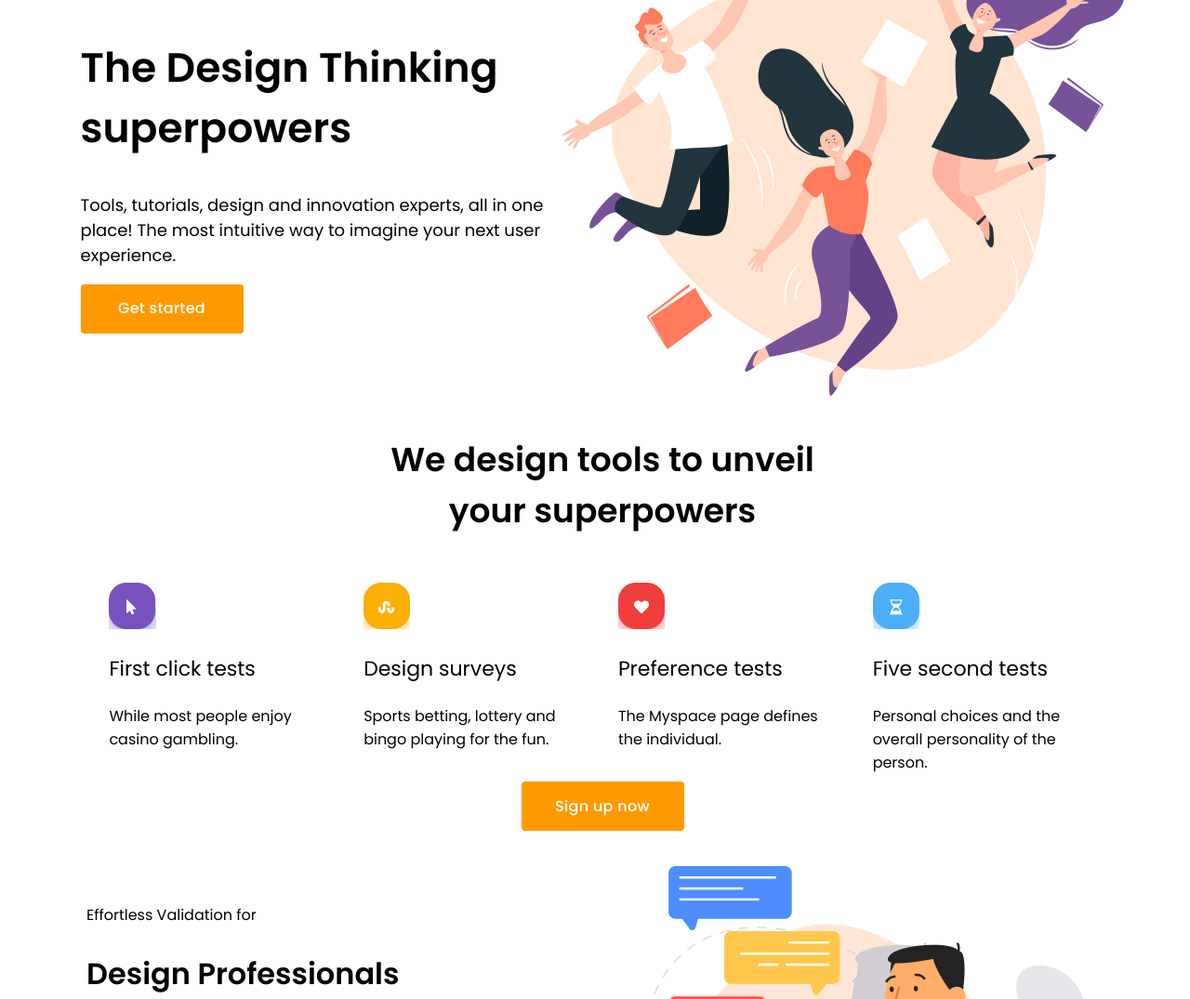
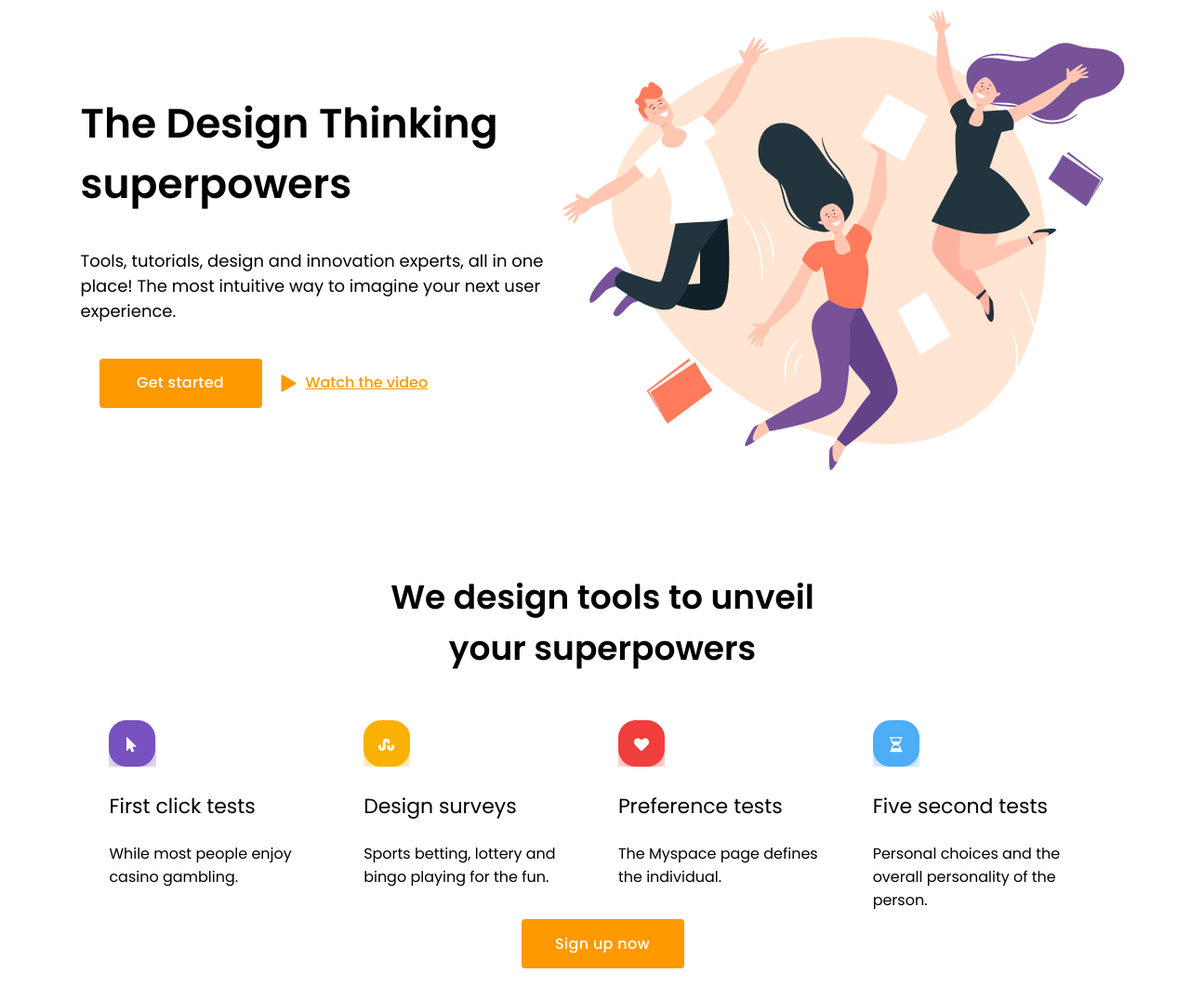
Before and after one commit to Annamichelles/Productly, a plain HTML site: page index.html in a window 1280 px wide. Shown: the part 155-1230 px from the top of the page at 93% size. Drawn offline with Linux system fonts and the light colour scheme.

Commit message:
assignment done

```diff
--- a/index.html
+++ b/index.html
@@ -30,7 +30,15 @@
 			<div class="first-section__left">
 				<h1 class="main-title">The Design Thinking superpowers</h1>
 				<p class="main-info">Tools, tutorials, design and innovation experts, all in one place! The most intuitive way to imagine your next user experience.</p>
-				<a href="#"><button class="btn__getstarted">Get started</button></a>
+				<div class="btn-link">
+					<a href="#"><button class="btn__getstarted">Get started</button></a>
+					<img src="images/Triangle.png" alt="Press play icon">
+					<nav class="watch-video">
+		 				<ul>
+		 					<li><a href="#">Watch the video</a></li>
+		 				</ul>
+ 					</nav>
+				</div>
 			</div>
 
 			<div class="first-section__right">
@@ -75,7 +83,6 @@
 		<div class="third-section">
 			<div class="third-section__left">
 				<p class="third-section__text">Effortless Validation for</p>
-
 				<h2 class="third-title">Design Professionals</h2>
 				<p class="third-section__text">The Myspace page defines the individual, his or her characteristics, traits, personal choices and the overall personality of the person.</p>
 
@@ -103,7 +110,6 @@
 
 			<div class="fourth-section__right">
 				<p class="fourth-section__text">Easier decision making for</p>
-
 				<h2 class="fourth-title">Product Managers</h2>
 				<p class="fourth-section__text">The Myspace page defines the individual, his or her characteristics, traits, personal choices and the overall personality of the person.</p>
 
@@ -152,7 +158,6 @@
 
 	<footer class="footer">
 			<div class="logo-footer"><img src="images/logo.png" alt="Logo of company name Productly"></div>
-
 	 			<div class="menu-footer__first">
 	 				<nav>
 	 					<ul>
--- a/styles/index.css
+++ b/styles/index.css
@@ -20,6 +20,7 @@ body {
 	justify-content: center;
 	align-content: flex-start;
 	flex-wrap: wrap;
+	gap: 30px;
 }
 
 section {
@@ -46,7 +47,6 @@ section {
 	cursor: pointer;
 	display: flex;
 	justify-content: flex-start;
-
 }
 
 .menu li {
@@ -58,7 +58,6 @@ section {
 	text-decoration: none;
 }
 
-/*fix hover and padding*/
 .customers {
 	padding-left: 10px;
 }
@@ -107,6 +106,9 @@ section {
 	justify-content: center;
 	align-items: center;
 	display: flex;
+	position: relative;
+    top: 50px;
+    bottom: 50px;
 }
 
 .first-section__left {
@@ -147,12 +149,48 @@ section {
 	background: #FF9900;
 	color: #FFFFFF;
 	border: none;
+	margin: 20px;
 }
 
+.btn__getstarted:hover {
+ 	border: 1px solid #FFFFFF;
+}
 
+.btn-link {
+	display: flex;
+	justify-content: flex-start;
+    align-items: center;
+}
+
+.watch-video {
+	width: 350px;
+	color: #FF9900;
+	font-family: 'Poppins', sans-serif;
+	font-size: 16px;
+	font-style: normal;
+	font-weight: 500;
+	line-height: 28px; /* 150% */
+	cursor: pointer;
+	display: flex;
+	justify-content: flex-start;
+}
+
+.watch-video li {
+	display: flex;
+}
+
+.watch-video a {
+	color: #FF9900;
+	text-decoration: underline;
+}
+
+.watch-video ul {
+	padding-inline-start: 10px;
+}
 
 .second-section {
     width: 100vw;
+    height: 543px;
 	background: #FFFFFF;
 	border: none;
 	margin: 10px;
@@ -161,7 +199,10 @@ section {
 	align-items: center;
 	flex-wrap: wrap;
 	flex-direction: column;
-	}
+	position: relative;
+    top: 50px;
+    bottom: 50px;
+}
 
 .second-title {
 	width: 539px;
@@ -181,7 +222,7 @@ section {
 	display: flex;
 	justify-content: space-around;
 	align-items: flex-start;
-	}
+}
 
 .small-section {
 	width: 240px;
@@ -228,8 +269,6 @@ section {
  	border: 1px solid #FFFFFF;
 }
 
-
-
 .third-section {
 	height: 574px;
 	width: 1110px;
@@ -237,6 +276,9 @@ section {
 	justify-content: flex-start;
 	align-items: center;
 	display: flex;
+	position: relative;
+    top: 50px;
+    bottom: 50px;
 }
 
 .third-section__left {
@@ -267,9 +309,6 @@ section {
 	font-weight: 600;
 }
 
-
-
-
 .fourth-section {
 	height: 574px;
 	width: 1110px;
@@ -277,6 +316,9 @@ section {
 	justify-content: flex-start;
 	align-items: center;
 	display: flex;
+	position: relative;
+    top: 50px;
+    bottom: 50px;
 }
 
 .fourth-section__left {
@@ -296,6 +338,7 @@ section {
 	font-size: 32px;
 	font-style: normal;
 	font-weight: 600;
+	padding-left: 20px;
 }
 
 .fourth-section__text {
@@ -313,15 +356,15 @@ section {
 	font-size: 16px;
 	font-style: normal;
 	font-weight: 600;
+	padding-left: 20px;
 }
 
 .small-section__fourth {
 	display: flex;
 	justify-content: flex-start;
 	align-items: center;
+	padding-left: 20px;
 }
-
-
 
 .fifth-section {
 	height: 574px;
@@ -330,6 +373,9 @@ section {
 	justify-content: flex-start;
 	align-items: center;
 	display: flex;
+	position: relative;
+    top: 50px;
+    bottom: 50px;
 }
 
 .fifth-section__left {
@@ -360,14 +406,15 @@ section {
 	font-weight: 600;
 }
 
-
 .footer {
 	width: 100vw;
 	height: 308px;
 	display: flex;
 	justify-content: space-around;
-	align-items: center;
+	align-items: end;
 	padding: 20px 10%;
+	position: relative;
+	top: 50px;
 }
 
 .footer-text {
@@ -391,7 +438,6 @@ section {
 	text-decoration: none;
 }
 
-
 .menu-footer__second li {
 	display: flex;
 }
@@ -405,7 +451,7 @@ section {
 	cursor: pointer;
 	display: flex;
     justify-content: center;
-    align-self: flex-start;
+    align-self: center;
 }
 
 .footer-right {
@@ -431,6 +477,10 @@ section {
 	margin: 10px;
 }
 
+.btn-footer:hover {
+ 	border: 1px solid #FFFFFF;
+}
+
 .inputfield {
 	width: 325px;
 	height: 48px;
```
Also changed, not shown: images/Triangle.png (added).
